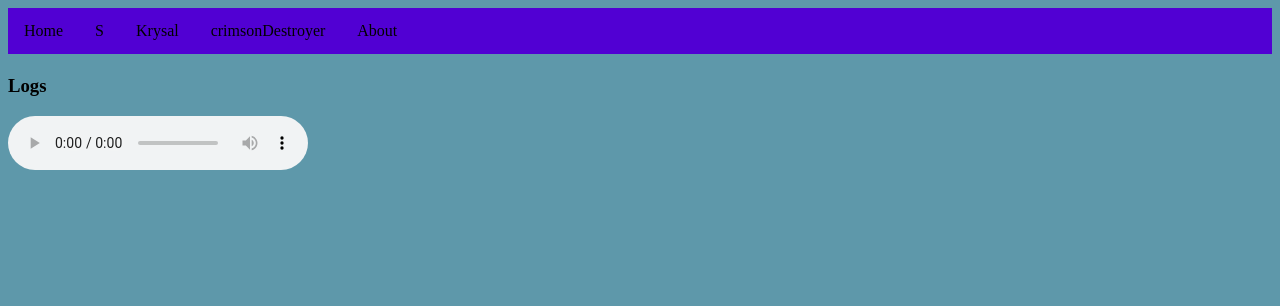
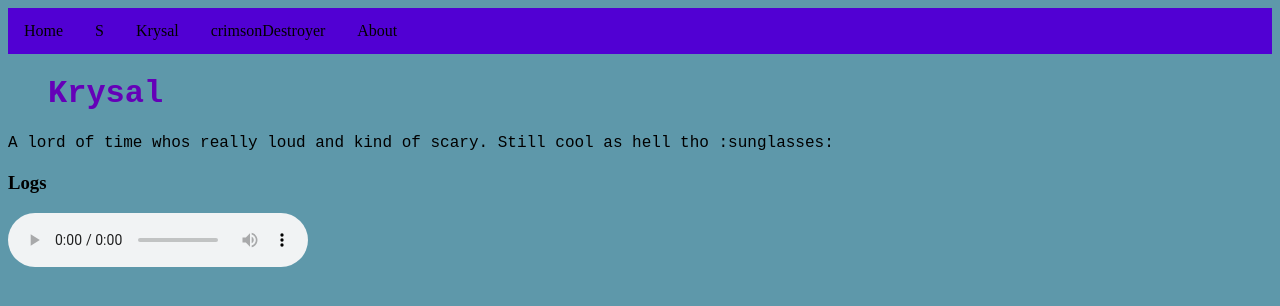
Before and after one commit to AudioBlogs/Players, a plain HTML site: page krysal.html in a window 1280 px wide. Drawn offline with Linux system fonts and the light colour scheme.

Commit message:
added temporary description to krysal to test shit

```diff
--- a/krysal.html
+++ b/krysal.html
@@ -49,8 +49,8 @@ li a:hover {
     <li><a href="cd">crimsonDestroyer</a></li>
     <li><a href="about">About</a></li>
   </ul>
-<h1></h1>
-<p></p>
+<h1>Krysal</h1>
+<p>A lord of time whos really loud and kind of scary. Still cool as hell tho :sunglasses:</p>
 <h2></h2>
 <p></p>
 <h3>Logs</h3>
```
